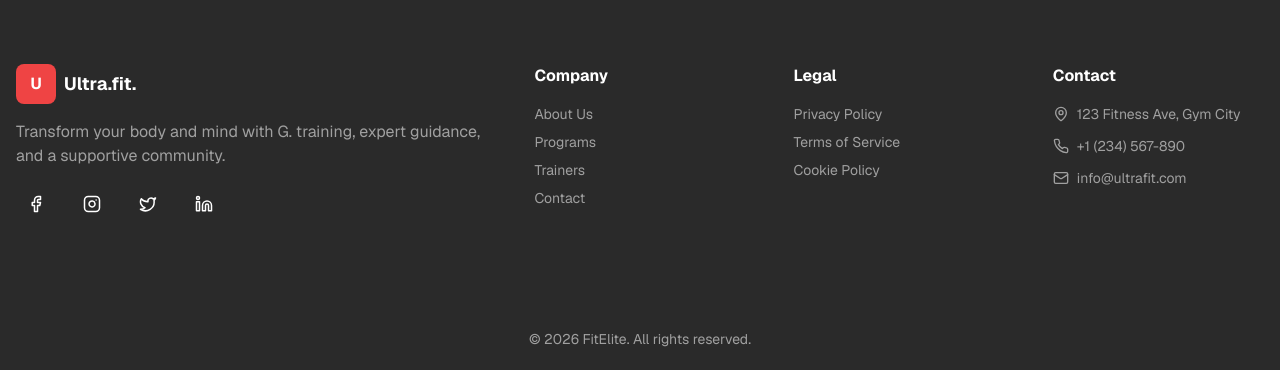
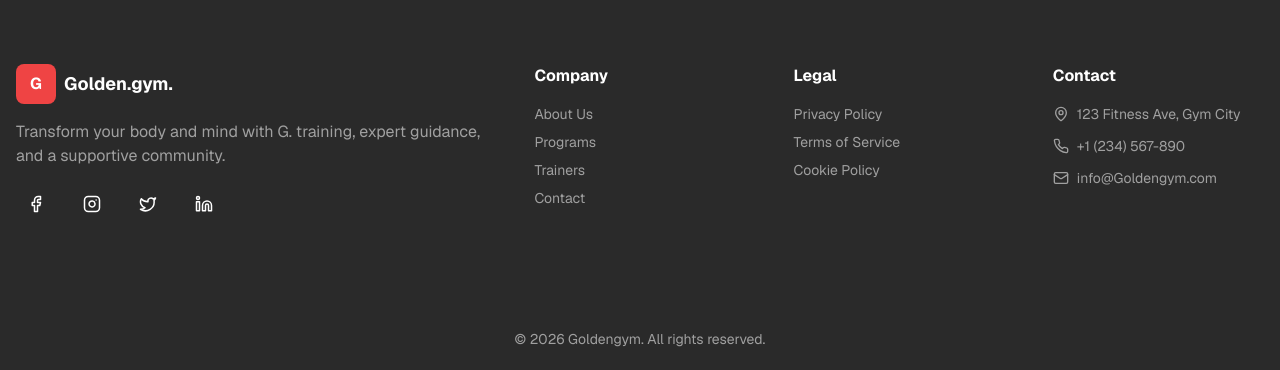
Before and after one commit to bonnie12-w/gym, a Next.js app: page / in a window 1280 px wide. Shown: the part 5349-5719 px from the top of the page. Built offline with nearby package versions, Linux system fonts and the light colour scheme.

Commit message:
Update footer.tsx

```diff
--- a/components/footer.tsx
+++ b/components/footer.tsx
@@ -13,9 +13,9 @@ export function Footer() {
           <div className="space-y-4 lg:col-span-2">
             <div className="flex items-center gap-2">
               <div className="flex h-10 w-10 items-center justify-center rounded-lg bg-accent">
-                <span className="font-bold text-accent-foreground">U</span>
+                <span className="font-bold text-accent-foreground">G</span>
               </div>
-              <span className="font-bold text-lg">Ultra.fit.</span>
+              <span className="font-bold text-lg">Golden.gym.</span>
             </div>
             <p className="text-muted-foreground">
               Transform your body and mind with G. training, expert guidance, and a supportive community.
@@ -108,10 +108,10 @@ export function Footer() {
               <li className="flex items-center gap-2 text-muted-foreground">
                 <Mail size={16} />
                 <Link
-                  href="mailto:info@ultrafit.com"
+                  href="mailto:info@Goldengym.com"
                   className="transition-colors hover:text-foreground"
                 >
-                  info@ultrafit.com
+                  info@Goldengym.com
                 </Link>
               </li>
             </ul>
@@ -122,7 +122,7 @@ export function Footer() {
       {/* Bottom Bar */}
       <div className="border-t border-border py-6">
         <div className="mx-auto max-w-7xl px-4 text-center text-sm text-muted-foreground">
-          <p>&copy; {currentYear} FitElite. All rights reserved.</p>
+          <p>&copy; {currentYear} Goldengym. All rights reserved.</p>
         </div>
       </div>
     </footer>
```
